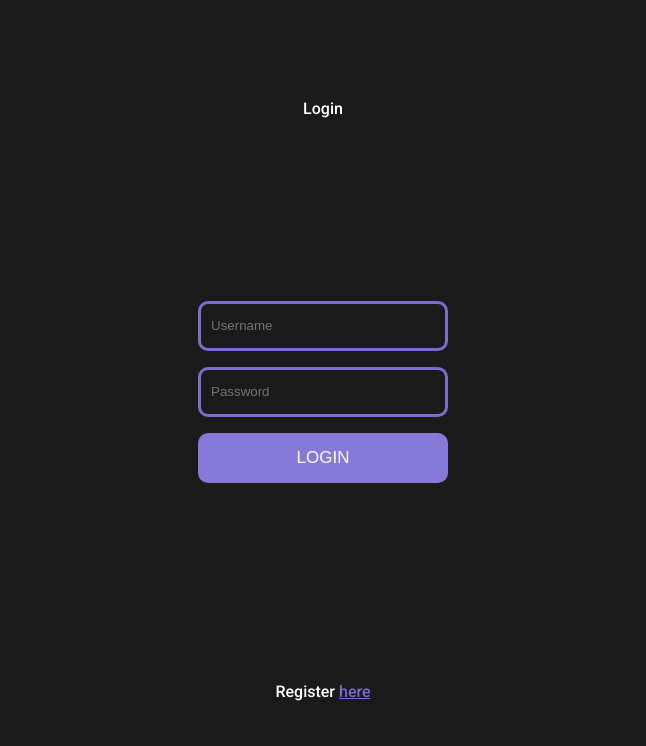
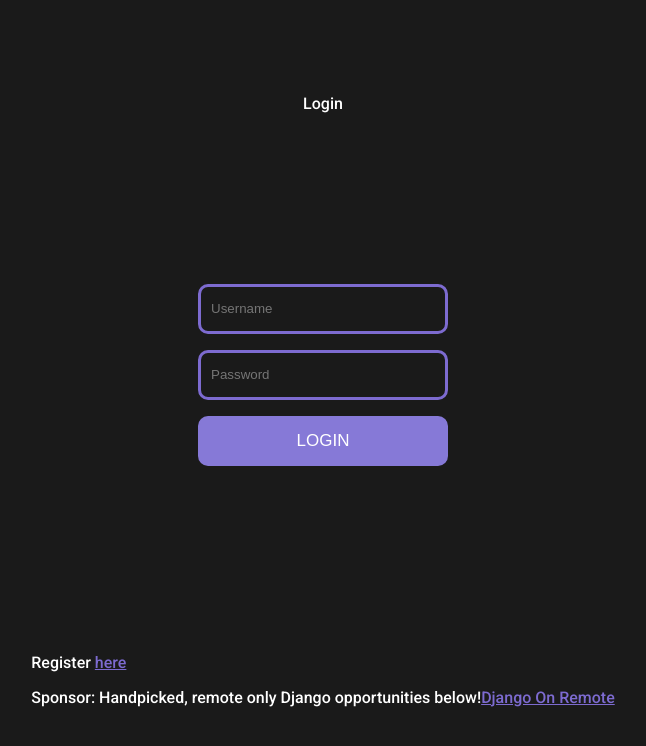
Before and after one commit to p-schlickmann/eochat-frontend, a React (Create React App) app: page /login in a window 1280 px wide. Shown: the top 746 px of the page, without its empty margins (317-963 px from the left). Built offline with nearby package versions, Linux system fonts and the light colour scheme.

Commit message:
Update login.jsx

```diff
--- a/src/pages/login.jsx
+++ b/src/pages/login.jsx
@@ -78,6 +78,12 @@ export function Login() {
                         here
                     </a>
                 </p>
+                <p className={stylesFile.text}>
+                    Sponsor: Handpicked, remote only Django opportunities below!
+                    <a className={stylesFile.link} href={"https://django.on-remote.com/"}>
+                        Django On Remote
+                    </a>
+                </p>
             </div>
         </div>
     );
```
